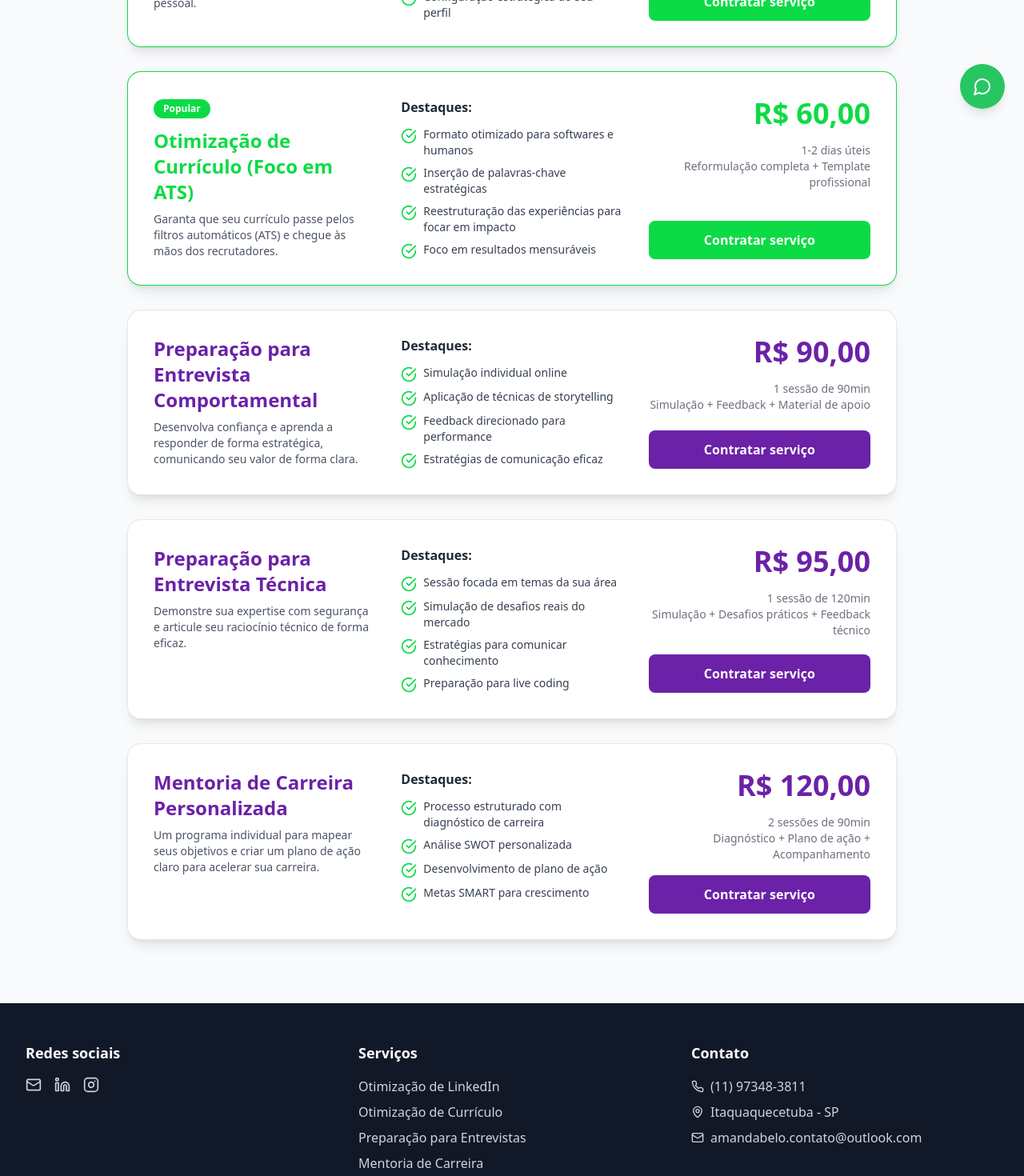
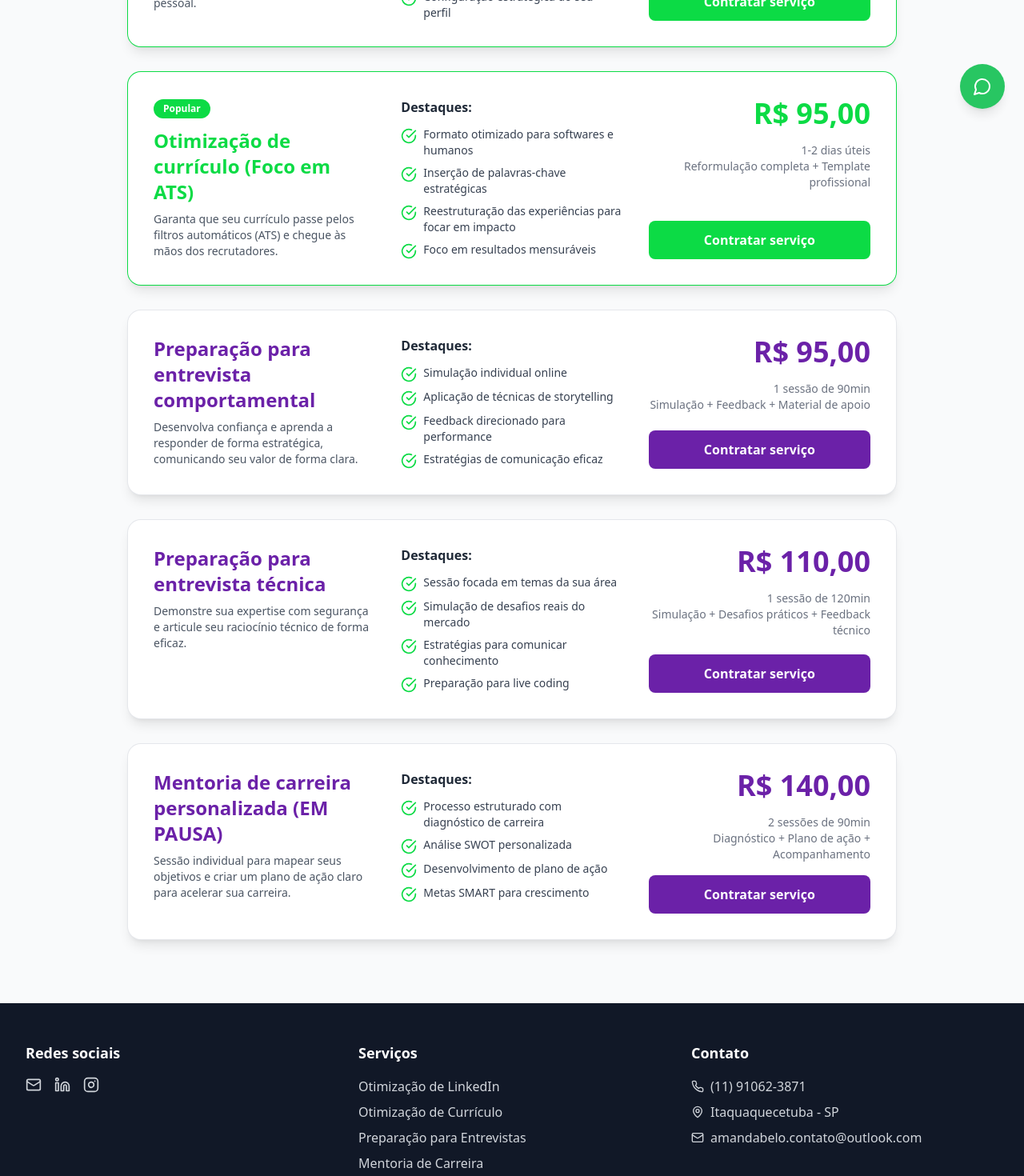
Before and after one commit to amandarosab/consult-amandabelo, a React (Vite) app: page /servicos in a window 1280 px wide. Shown: the part 640-2110 px from the top of the page at 80% size. Built offline with nearby package versions, Linux system fonts and the light colour scheme.

Commit message:
Atualização dos números de WhatsApp e ajustes nos preços dos serviços

```diff
--- a/src/components/Footer.tsx
+++ b/src/components/Footer.tsx
@@ -3,7 +3,7 @@ import { Mail, Linkedin, MapPin, Instagram, Phone } from 'lucide-react';
 import { Link } from 'react-router-dom';
 
 const Footer: React.FC = () => {
-  const whatsappUrl = `https://wa.me/5511973483811?text=${encodeURIComponent("Olá! Vi seu site e gostaria de mais informações.")}`;
+  const whatsappUrl = `https://wa.me/5511910623871?text=${encodeURIComponent("Olá! Vi seu site e gostaria de mais informações.")}`;
   const emailUrl = "mailto:amandabelo.contato@outlook.com";
 
   return (
@@ -50,7 +50,7 @@ const Footer: React.FC = () => {
               {/* WhatsApp clicável */}
               <div className="flex items-center">
                 <Phone className="h-4 w-4 mr-2 flex-shrink-0" />
-                <a href={whatsappUrl} target="_blank" rel="noopener noreferrer" className="hover:text-green-400 transition-colors">(11) 97348-3811</a>
+                <a href={whatsappUrl} target="_blank" rel="noopener noreferrer" className="hover:text-green-400 transition-colors">(11) 91062-3871</a>
               </div>
               <div className="flex items-center">
                 <MapPin className="h-4 w-4 mr-2 flex-shrink-0" />
--- a/src/components/WhatsAppButton.tsx
+++ b/src/components/WhatsAppButton.tsx
@@ -2,7 +2,7 @@ import React from 'react';
 import { MessageCircle } from 'lucide-react';
 
 const WhatsAppButton: React.FC = () => {
-  const whatsappNumber = "5511973483811";
+  const whatsappNumber = "5511910623871";
   const message = "Olá! Gostaria de saber mais sobre os serviços de carreira.";
   const whatsappUrl = `https://wa.me/${whatsappNumber}?text=${encodeURIComponent(message)}`;
 
--- a/src/pages/Contact.tsx
+++ b/src/pages/Contact.tsx
@@ -10,8 +10,8 @@ const Contact: React.FC = () => {
     {
       icon: Phone,
       title: "WhatsApp",
-      content: "(11) 97348-3811",
-      link: `https://wa.me/5511973483811?text=${encodeURIComponent("Olá! Gostaria de saber mais sobre os serviços de carreira.")}`
+      content: "(11) 91062-3871",
+      link: `https://wa.me/5511910623871?text=${encodeURIComponent("Olá! Gostaria de saber mais sobre os serviços de carreira.")}`
     },
     {
       icon: Linkedin,
--- a/src/pages/Services.tsx
+++ b/src/pages/Services.tsx
@@ -10,13 +10,13 @@ interface ServicesProps {
 const Services: React.FC<ServicesProps> = ({ isPage = false }) => {
   const { ref, isVisible } = useScrollAnimation();
 
-  const whatsappNumber = "5511973483811";
+  const whatsappNumber = "5511910623871";
 
   const services = [
     {
       id: "otimizacao-linkedin",
-      title: "Otimização Estratégica de LinkedIn",
-      price: "R$ 80,00",
+      title: "Otimização estratégica de LinkedIn",
+      price: "R$ 90,00",
       description: "Aumente sua visibilidade para recrutadores e transforme seu perfil em uma poderosa ferramenta de marketing pessoal.",
       highlights: [
         "Título com palavras-chave",
@@ -30,8 +30,8 @@ const Services: React.FC<ServicesProps> = ({ isPage = false }) => {
     },
     {
       id: "otimizacao-curriculo",
-      title: "Otimização de Currículo (Foco em ATS)",
-      price: "R$ 60,00",
+      title: "Otimização de currículo (Foco em ATS)",
+      price: "R$ 95,00",
       description: "Garanta que seu currículo passe pelos filtros automáticos (ATS) e chegue às mãos dos recrutadores.",
       highlights: [
         "Formato otimizado para softwares e humanos",
@@ -45,8 +45,8 @@ const Services: React.FC<ServicesProps> = ({ isPage = false }) => {
     },
     {
       id: "preparacao-entrevistas",
-      title: "Preparação para Entrevista Comportamental",
-      price: "R$ 90,00",
+      title: "Preparação para entrevista comportamental",
+      price: "R$ 95,00",
       description: "Desenvolva confiança e aprenda a responder de forma estratégica, comunicando seu valor de forma clara.",
       highlights: [
         "Simulação individual online",
@@ -60,8 +60,8 @@ const Services: React.FC<ServicesProps> = ({ isPage = false }) => {
     },
     {
       id: "preparacao-entrevista-tecnica",
-      title: "Preparação para Entrevista Técnica",
-      price: "R$ 95,00",
+      title: "Preparação para entrevista técnica",
+      price: "R$ 110,00",
       description: "Demonstre sua expertise com segurança e articule seu raciocínio técnico de forma eficaz.",
       highlights: [
           "Sessão focada em temas da sua área",
@@ -75,9 +75,9 @@ const Services: React.FC<ServicesProps> = ({ isPage = false }) => {
     },
     {
       id: "mentoria-carreira",
-      title: "Mentoria de Carreira Personalizada",
-      price: "R$ 120,00",
-      description: "Um programa individual para mapear seus objetivos e criar um plano de ação claro para acelerar sua carreira.",
+      title: "Mentoria de carreira personalizada (EM PAUSA)",
+      price: "R$ 140,00",
+      description: "Sessão individual para mapear seus objetivos e criar um plano de ação claro para acelerar sua carreira.",
       highlights: [
         "Processo estruturado com diagnóstico de carreira",
         "Análise SWOT personalizada",
```
